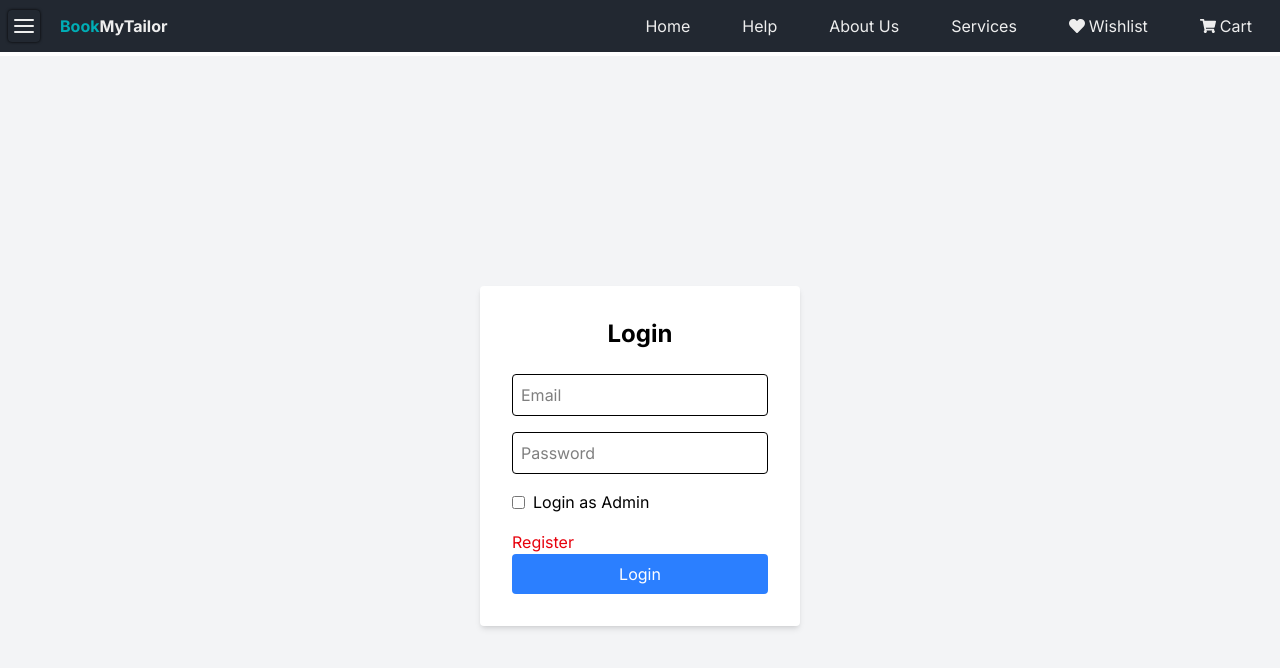
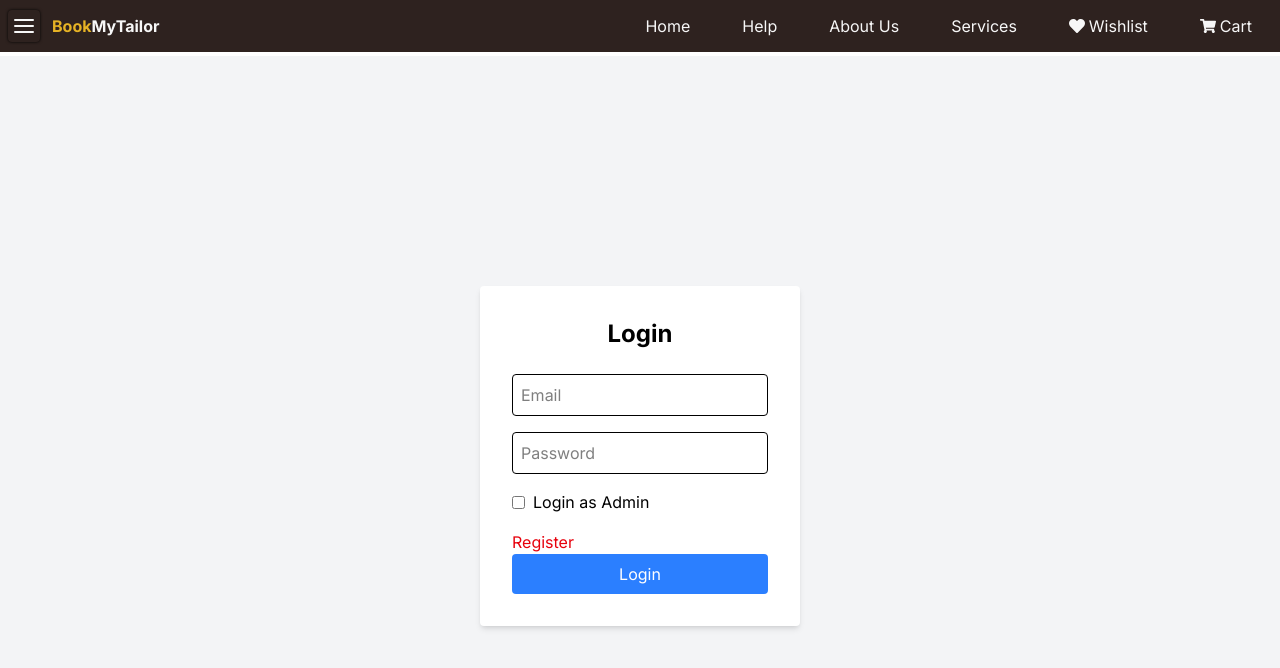
Before and after one commit to sandy0637R/BookMyTailor_Frontend, a React (Vite) app: page /login in a window 1280 px wide. Shown: the top 668 px of the page. Built offline with nearby package versions, Linux system fonts and the light colour scheme.

Commit message:
Started the styling part

```diff
--- a/src/App.jsx
+++ b/src/App.jsx
@@ -1,5 +1,4 @@
 import React from "react";
-import Drawer from "./components/Drawer";
 import { Routes, Route } from "react-router-dom";
 import { CookiesProvider } from "react-cookie";
 import Home from "./pages/Home";
@@ -25,23 +24,14 @@ import ClothHandeling from "./pages/ClothHandeling";
 import RoleRoute from "./utils/RoleRoute";
 import Admin from "./pages/Admin";
 import MyOrders from "./pages/MyOrder";
+
 const App = () => {
   return (
     <div className="relative min-h-screen">
-      {/* 🔔 Toaster for notifications */}
       <ToastContainer />
-
-      {/* Drawer overlays above content */}
-      <div className="fixed top-0 left-0 z-50">
-        <Drawer />
-      </div>
-
-      {/* Main content behind drawer */}
-      <div className="flex flex-col w-full min-h-screen">
       <Navbar />
 
       <Routes>
-          {/* Public Routes */}
         <Route path="/" element={<Home />} />
         <Route path="/login" element={<Login />} />
         <Route path="/register" element={<Register />} />
@@ -50,12 +40,9 @@ const App = () => {
         <Route path="/customerprofile/:id" element={<CustomerProfile />} />
         <Route path="/cloths/:clothId" element={<ClothPage />} />
         <Route path="/admin" element={<Admin />} />
-          <Route path="/orders" element={<MyOrders/>} />
-
-
+        <Route path="/orders" element={<MyOrders />} />
         <Route path="/pallete" element={<PalletePage />} />
 
-          {/* Private Route */}
         <Route
           path="/profile"
           element={
@@ -88,7 +75,6 @@ const App = () => {
             </PrivateRoute>
           }
         />
-
         <Route
           path="/cart"
           element={
@@ -147,11 +133,9 @@ const App = () => {
         />
       </Routes>
     </div>
-    </div>
   );
 };
 
-// Export wrapped with CookiesProvider
 export default () => (
   <CookiesProvider>
     <App />
--- a/src/components/Drawer.jsx
+++ b/src/components/Drawer.jsx
@@ -17,21 +17,16 @@ export default function Drawer() {
         setOpen(false);
       }
     };
-
     if (open) {
       document.addEventListener("mousedown", handleClickOutside);
-    } else {
-      document.removeEventListener("mousedown", handleClickOutside);
     }
-
     return () => document.removeEventListener("mousedown", handleClickOutside);
   }, [open]);
 
-  const getLinkClass = (path) => {
-    return location.pathname === path
-      ? "drawer-btn bg-[var(--secondary)] text-[var(--highlight-color)] rounded-sm"
+  const getLinkClass = (path) =>
+    location.pathname === path
+      ? "drawer-btn bg-brown-300 text-yellow-300 rounded-sm"
       : "drawer-btn";
-  };
 
   const tailorLinks = [
     { to: "/addpost", label: "Posts" },
@@ -39,35 +34,38 @@ export default function Drawer() {
     { to: "/cloth", label: "Cloth" },
   ];
 
-  const customerLinks = [
-    { to: "/custom", label: "Customize" },
-  ];
+  const customerLinks = [{ to: "/custom", label: "Customize" }];
 
   return (
     <div className="relative" ref={drawerRef}>
-      <div
-        onClick={() => setOpen(!open)}
-        className={`fixed top-2.5 left-2 bg-[var(--primary)] text-[var(--content-color)] w-8 h-8 transition-all duration-300 flex
-                    items-center justify-center rounded cursor-pointer z-50 shadow-[0_0px_3px_black] ${
-                      open ? "scale-0" : "scale-100"
-                    }`}
+      {/* ===== Hamburger Button ===== */}
+      <button
+        onClick={() => setOpen(true)}
+        className={`fixed top-2.5 left-2 bg-brown-300 text-neutral-100 w-8 h-8 transition-transform duration-300 flex
+                    items-center justify-center rounded cursor-pointer z-50 shadow-[0_0px_3px_black]
+                    ${open ? "opacity-0 pointer-events-none" : "opacity-100"}`}
+        aria-label="Open menu"
       >
         <FiMenu size={24} />
-      </div>
+      </button>
 
+      {/* ===== Drawer Panel ===== */}
       <div
-        className={`fixed top-0 left-0 h-screen bg-[var(--primary)] text-[var(--content-color)] transition-all duration-300 ease-in-out
-                    ${
-                      open ? "w-[280px] p-4" : "w-0 p-0"
-                    } overflow-hidden z-40 relative`}
+        className={`fixed top-0 left-0 h-screen bg-brown-300 text-neutral-100 transform transition-transform duration-300 ease-in-out
+                    ${open ? "translate-x-0" : "-translate-x-full"} w-[280px] p-4 z-40`}
       >
+        {/* ===== Close Icon ===== */}
         <IoMdArrowDropright
-          className="absolute right-2 top-2 text-[var(--content-color)] text-3xl cursor-pointer rotate-180 rounded-sm hover:text-[var(--highlight-color)]
-                    hover:scale-110 hover:border-t-2 hover:bg-[var(--secondary)] hover:border-[var(--highlight-color)] hover:rounded-2"
-          onClick={() => setOpen(!open)}
+          className="absolute right-2 top-2 text-neutral-100 text-3xl cursor-pointer rotate-180 rounded-sm hover:text-yellow-300
+                     hover:scale-110 hover:border-t-2 hover:bg-brown-300 hover:border-yellow-300"
+          onClick={() => setOpen(false)}
         />
+
+        {/* ===== Menu Title ===== */}
         <h2 className="text-xl font-bold mb-4">Menu</h2>
-        <ul>
+
+        {/* ===== Menu Items ===== */}
+        <ul className="space-y-2">
           <Link to="/">
             <li className={getLinkClass("/")}>Home</li>
           </Link>
@@ -95,11 +93,13 @@ export default function Drawer() {
                 <li className={getLinkClass("/chat")}>Messages</li>
               </Link>
 
-              {(currentRole === "tailor" ? tailorLinks : customerLinks).map((link) => (
-                <Link to={link.to} key={link.to}>
-                  <li className={getLinkClass(link.to)}>{link.label}</li>
-                </Link>
-              ))}
+              {(currentRole === "tailor" ? tailorLinks : customerLinks).map(
+                (link) => (
+                  <Link to={link.to} key={link.to}>
+                    <li className={getLinkClass(link.to)}>{link.label}</li>
+                  </Link>
+                )
+              )}
             </>
           )}
 
--- a/src/components/Navbar.jsx
+++ b/src/components/Navbar.jsx
@@ -2,6 +2,7 @@ import React from "react";
 import { Link, useLocation } from "react-router-dom";
 import { useSelector } from "react-redux";
 import { FaHeart, FaShoppingCart } from "react-icons/fa";
+import Drawer from "./Drawer";
 
 const Navbar = () => {
   const location = useLocation();
@@ -10,16 +11,22 @@ const Navbar = () => {
 
   const activelink = (path) =>
     location.pathname === path
-      ? "nav-btn bg-[var(--secondary)] text-[var(--highlight-color)] rounded-sm shadow-[0_0_3px_var(--highlight-color)]"
+      ? "nav-btn bg-brown-300 text-yellow-300 rounded-sm shadow-[0_0_3px_rgb(230,179,37)]"
       : "nav-btn";
 
   return (
     <>
-      <div className="bg-[var(--primary)] h-13 fixed w-screen top-0 p-2 flex text-[var(--content-color)] justify-between items-center z-30 ">
-        <div className="ml-13 font-bold">
-          <span className="text-[var(--highlight-color)]">Book</span>MyTailor
+      <div className="bg-brown-300 h-13 fixed w-screen top-0 p-2 flex text-neutral-100 justify-between items-center z-30">
+
+        {/* <======== Left Side ========> */}
+        <div className="flex items-center gap-3">
+          <Drawer />
+          <div className="font-bold">
+            <span className="text-yellow-300 ml-8">Book</span>MyTailor
+          </div>
         </div>
 
+        {/* <======== Right Side ========> */}
         <ul className="flex items-center gap-3">
           <Link to="/">
             <li className={activelink("/")}>Home</li>
@@ -29,7 +36,7 @@ const Navbar = () => {
           <li className="nav-btn">About Us</li>
           <li className="nav-btn">Services</li>
 
-          {/* Wishlist Link */}
+          {/* <======== Wishlist ========> */}
           <Link to="/wishlist">
             <li className={activelink("/wishlist") + " relative flex items-center"}>
               <FaHeart className="mr-1" />
@@ -42,7 +49,7 @@ const Navbar = () => {
             </li>
           </Link>
 
-          {/* Cart Link */}
+          {/* <======== Cart ========> */}
           <Link to="/cart">
             <li className={activelink("/cart") + " relative flex items-center"}>
               <FaShoppingCart className="mr-1" />
@@ -57,7 +64,6 @@ const Navbar = () => {
         </ul>
       </div>
 
-      {/* 👇 Added spacing below fixed navbar */}
       <div className="h-14" />
     </>
   );
--- a/src/index.css
+++ b/src/index.css
@@ -7,32 +7,40 @@
   list-style: none;
   box-sizing: border-box;
 }
-:root {
-  --primary: #222831;
-  --secondary: #393e46;
-  --highlight-color: #00adb5;
-  --content-color: #eeeeee;
-}
 
 @theme {
+ --color-yellow-100: #fbf1a4;
+  --color-yellow-200: #F2D974;
+  --color-yellow-300: #E6B325;
+
+  --color-brown-100: #91684A;
+  --color-brown-200: #493323;
+  --color-brown-300: #2e221f;
+
+  --color-neutral-100: #F7F7F7;
+
   --font-manrope: "Inter", sans-serif;
+
+
+  --shadow-custom: 0px 0px 4px #2e221f ;
 }
 
 .drawer-btn {
-  @apply mb-2 border-b-2 border-[var(--secondary)] p-2 hover:text-[var(--highlight-color)] hover:border-[var(--highlight-color)] hover:bg-[var(--secondary)] hover:rounded-sm transition-all duration-200 ease-in-out;
+  @apply mb-2 border-b-2 border-brown-200 p-2 hover:text-yellow-300 hover:border-yellow-300 hover:bg-brown-300 hover:rounded-sm transition-all duration-200 ease-in-out;
 }
 
 .nav-btn {
-  @apply ml-2 mr-2  p-1 pr-3 pl-3 hover:text-[var(--highlight-color)]  hover:bg-[var(--secondary)] hover:rounded-sm transition-all duration-200 ease-in-out hover:shadow-[0_0_3px_var(--highlight-color)];
+  @apply ml-2 mr-2 p-1 pr-3 pl-3 hover:text-yellow-300 hover:bg-brown-300 hover:rounded-sm transition-all duration-200 ease-in-out hover:shadow-[0_0_3px_#E6B325];
 }
+
 
 @keyframes scrub {
   0% {
-    transform: scaleX(0); /* Start with no progress */
-    transform-origin: right; /* Start from the right side */
+    transform: scaleX(0);
+    transform-origin: right;
   }
   100% {
-    transform: scaleX(1); /* Fill the progress bar */
-    transform-origin: left; /* End on the left side */
+    transform: scaleX(1);
+    transform-origin: left;
   }
 }
--- a/src/redux/authSaga.js
+++ b/src/redux/authSaga.js
@@ -168,6 +168,7 @@ function* loginSaga(action) {
       localStorage.setItem("roles", JSON.stringify(roles || ["customer"]));
       localStorage.setItem("tailorDetails", JSON.stringify(tailorDetails || null));
       localStorage.setItem("profileImage", fixedLoginImage);
+      yield put(fetchProfileRequest());
     } else {
       yield put(setError(message));
     }
```
Also changed, not shown: src/components/ImageUpload.jsx (+44 -53 lines), src/pages/Profile.jsx (+10 -19 lines). Lines whose indentation alone changed are shown as unchanged.
